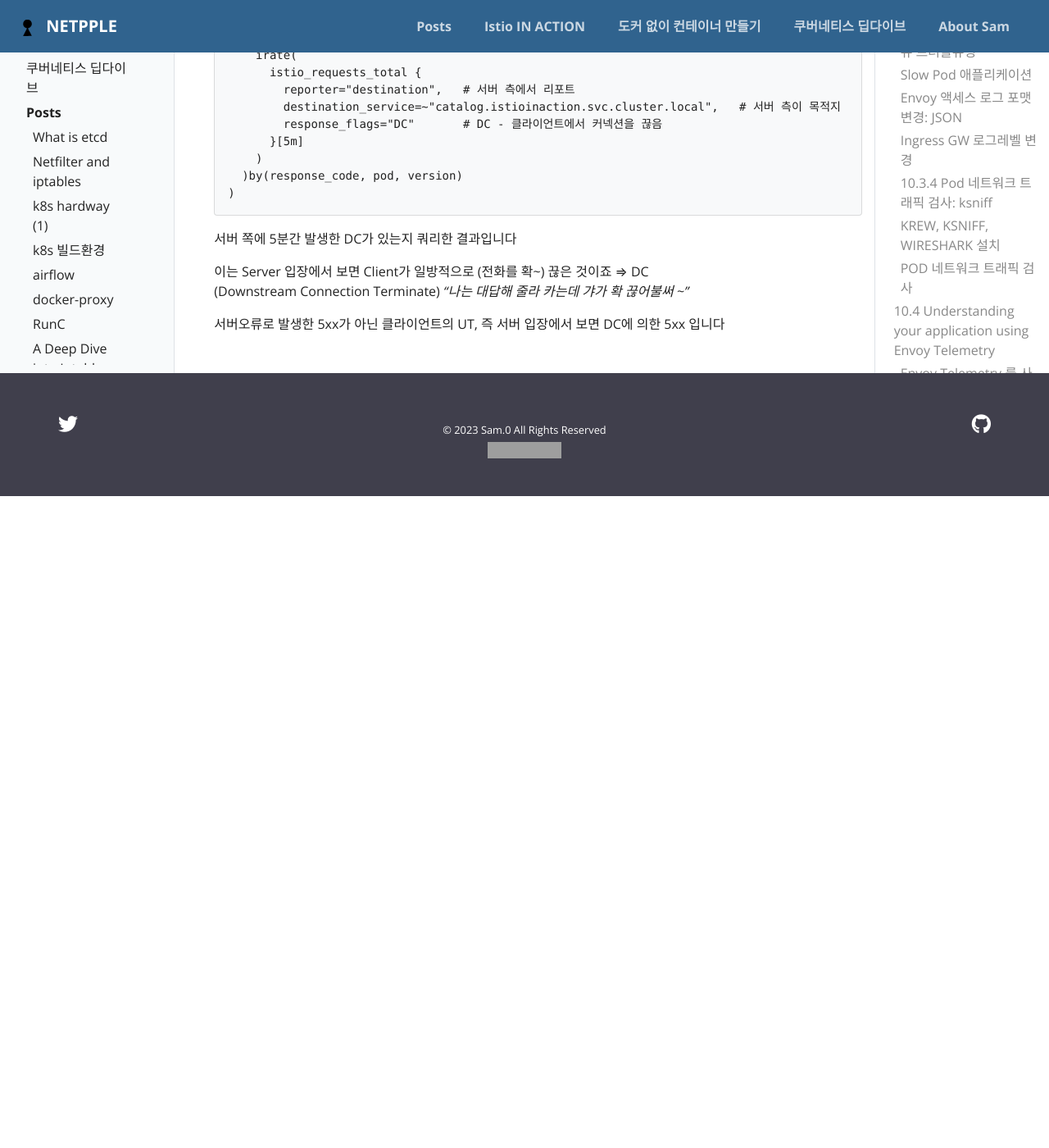
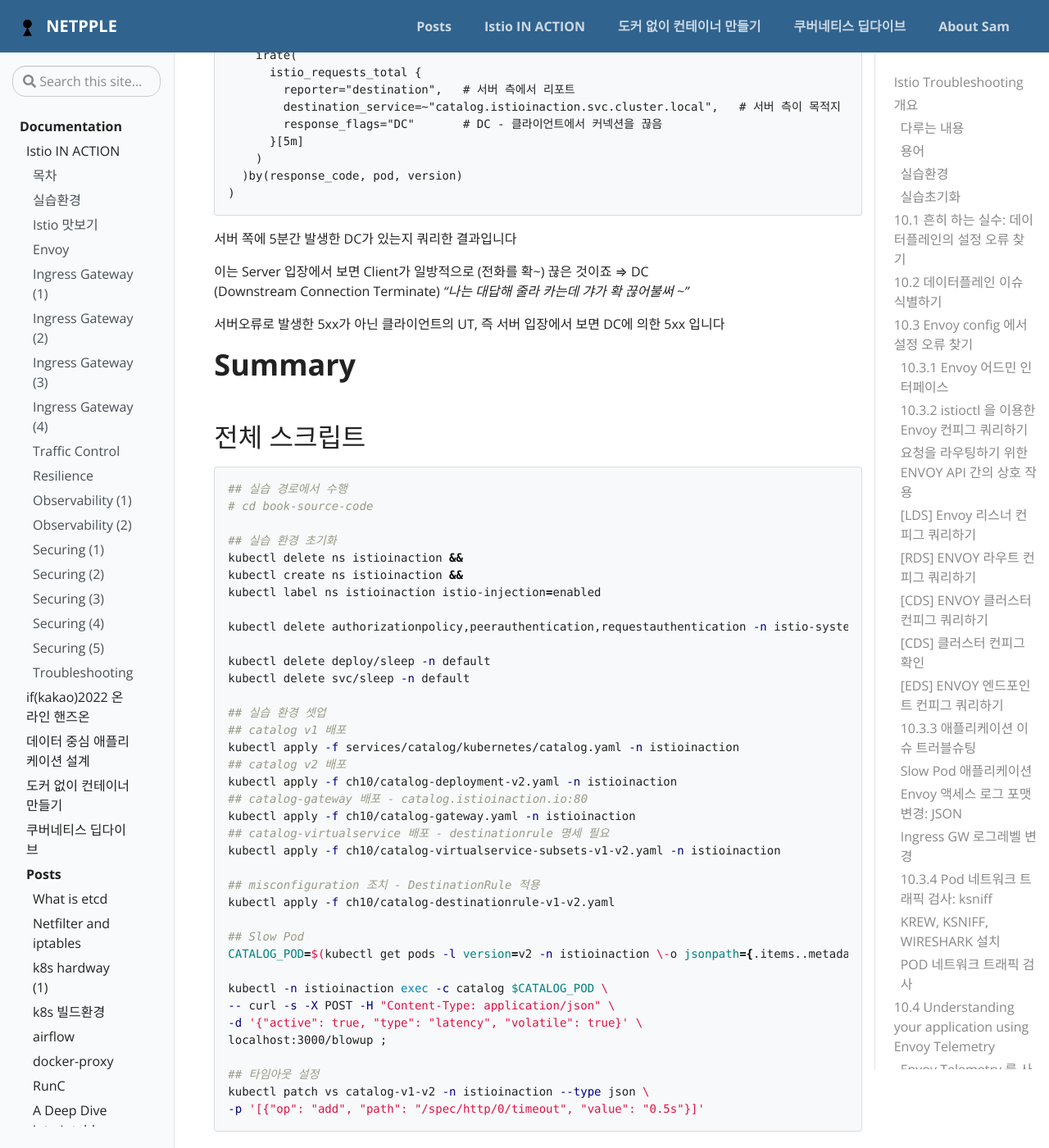
Before and after one commit to netpple/netpple.github.io, a Jekyll site: the page built from _docs/istio-in-action/Istio-ch10-troubleshooting.md, in a window 1280 px wide and 1400 px high, scrolled down 27655 px. Shown: the whole window at 82% size. Built offline with Jekyll 4.4.1, drawn with Linux system fonts in a browser that asks for light colours; comment, search, counter and statistics services are not loaded; before the commit the page ends 28260 px from its top, so only the background shows below that; grey boxes are pictures that could not be loaded.

Commit message:
istio 10장 보완

````diff
--- a/_docs/istio-in-action/Istio-ch10-troubleshooting.md
+++ b/_docs/istio-in-action/Istio-ch10-troubleshooting.md
@@ -1039,3 +1039,45 @@
 *“나는 대답해 줄라 카는데 갸가 확 끊어불써 ~”*
 
 서버오류로 발생한 5xx가 아닌 클라이언트의 UT, 즉 서버 입장에서 보면 DC에 의한 5xx 입니다
+
+# Summary
+## 전체 스크립트
+```bash
+## 실습 경로에서 수행
+# cd book-source-code
+
+## 실습 환경 초기화
+kubectl delete ns istioinaction &&
+kubectl create ns istioinaction &&
+kubectl label ns istioinaction istio-injection=enabled
+
+kubectl delete authorizationpolicy,peerauthentication,requestauthentication -n istio-system
+
+kubectl delete deploy/sleep -n default
+kubectl delete svc/sleep -n default
+
+## 실습 환경 셋업
+## catalog v1 배포
+kubectl apply -f services/catalog/kubernetes/catalog.yaml -n istioinaction
+## catalog v2 배포
+kubectl apply -f ch10/catalog-deployment-v2.yaml -n istioinaction
+## catalog-gateway 배포 - catalog.istioinaction.io:80
+kubectl apply -f ch10/catalog-gateway.yaml -n istioinaction
+## catalog-virtualservice 배포 - destinationrule 명세 필요
+kubectl apply -f ch10/catalog-virtualservice-subsets-v1-v2.yaml -n istioinaction
+
+## misconfiguration 조치 - DestinationRule 적용
+kubectl apply -f ch10/catalog-destinationrule-v1-v2.yaml
+
+## Slow Pod
+CATALOG_POD=$(kubectl get pods -l version=v2 -n istioinaction \-o jsonpath={.items..metadata.name} | cut -d ' ' -f1) ;
+
+kubectl -n istioinaction exec -c catalog $CATALOG_POD \
+-- curl -s -X POST -H "Content-Type: application/json" \
+-d '{"active": true, "type": "latency", "volatile": true}' \
+localhost:3000/blowup ;
+
+## 타임아웃 설정
+kubectl patch vs catalog-v1-v2 -n istioinaction --type json \
+-p '[{"op": "add", "path": "/spec/http/0/timeout", "value": "0.5s"}]'
+```
````
